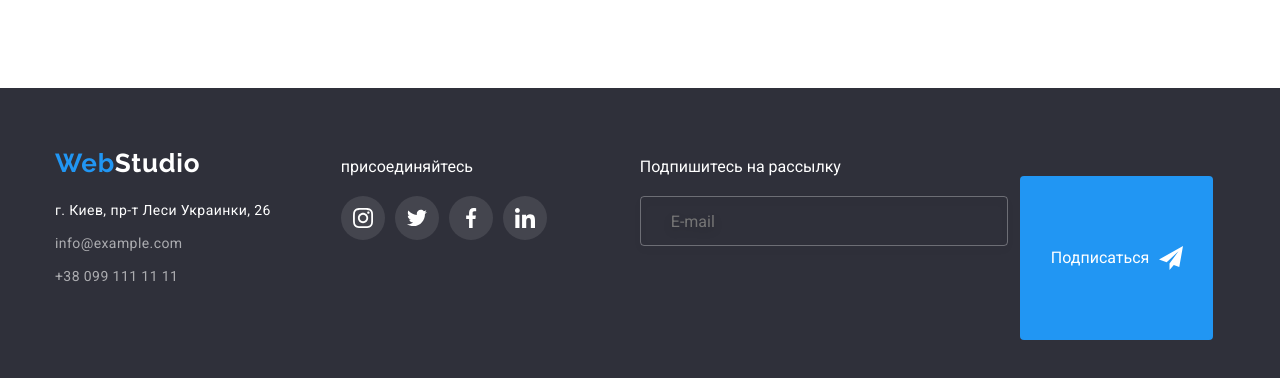
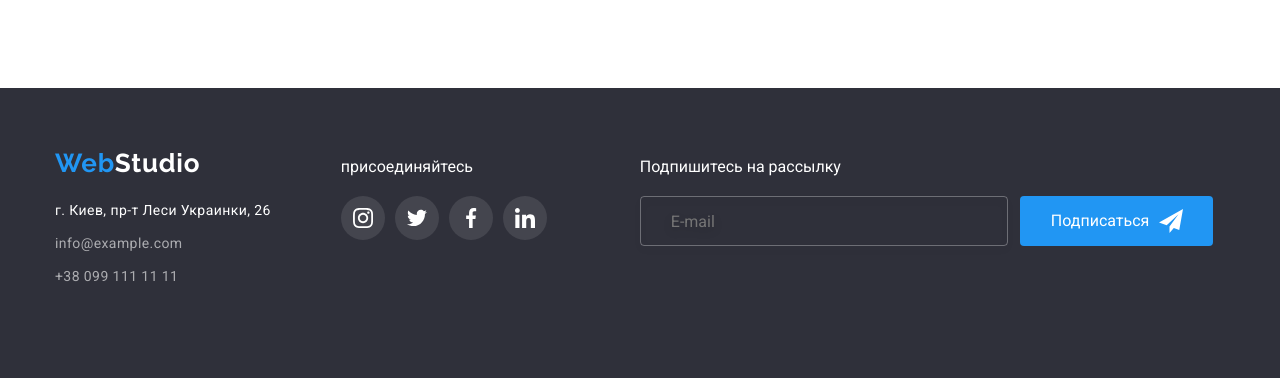
Before and after one commit to Svetlana-Chalaya/goit-markup-hw-06, a plain HTML site: page index.html in a window 1280 px wide. Shown: the part 2136-2514 px from the top of the page. Drawn offline with nearby package versions, Linux system fonts and the light colour scheme.

Commit message:
footer-button

```diff
--- a/css/styles.css
+++ b/css/styles.css
@@ -755,6 +755,7 @@ footer {
 }
 
 .footer-button {
+  height: 50px;
   padding: 10px 28px 10px 29px;
   display: flex;
   justify-content: center;
@@ -763,6 +764,8 @@ footer {
   background-color: var(--accent-color);
   border-radius: 4px;
   border-color: transparent;
+  margin: 0 auto;
+  margin-top: 20px;
 }
 
 .footer-icon {
--- a/index.html
+++ b/index.html
@@ -506,7 +506,7 @@
               title="name"
               placeholder="E-mail"
             />
-            <button type="submit" class="footer-button" width="200" height="50">
+            <button type="submit" class="footer-button">
               Подписаться
               <svg class="footer-icon" width="24" height="24">
                 <use href="./images/symbol-defs.svg#icon-send"></use>
```
